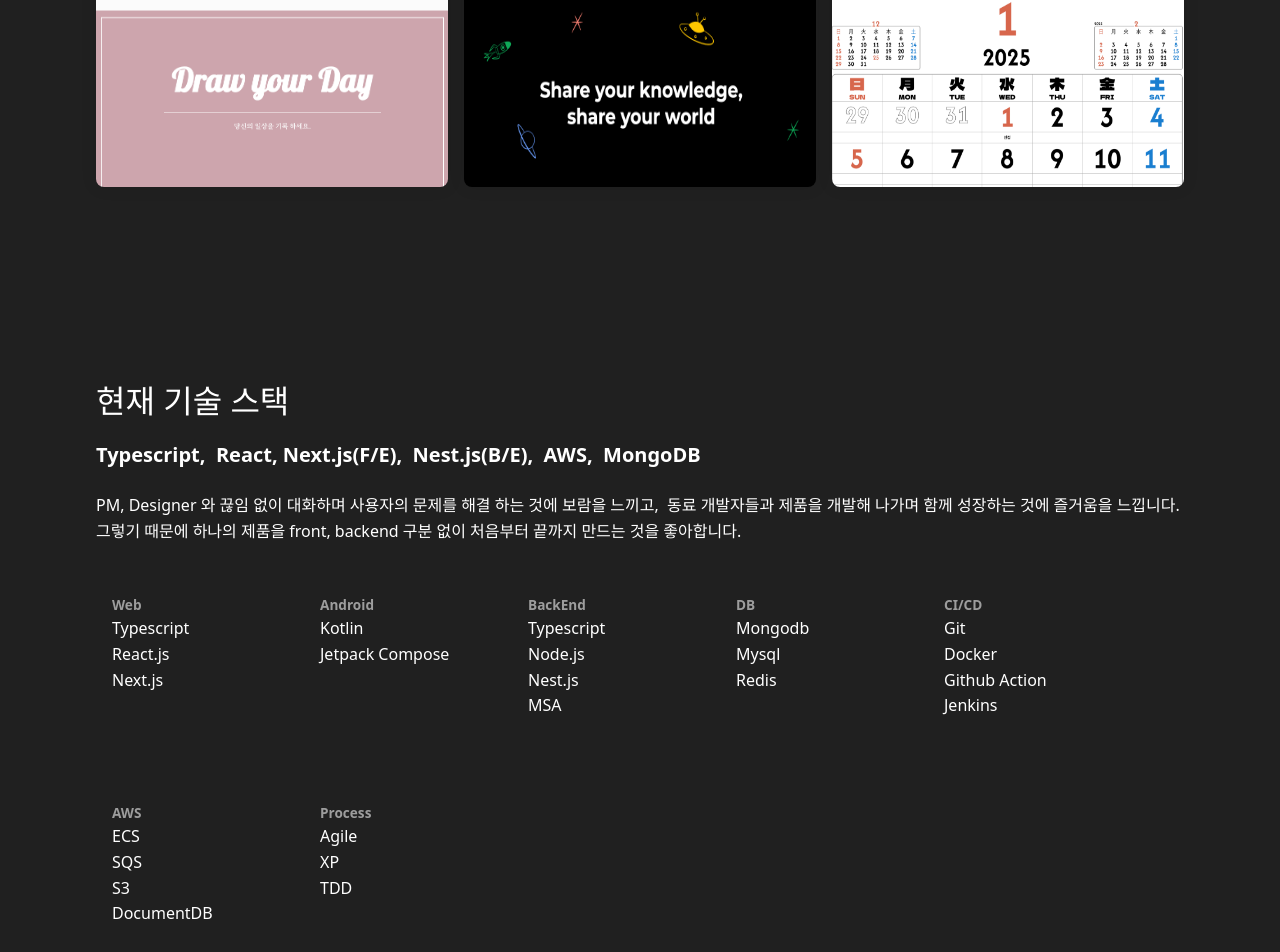
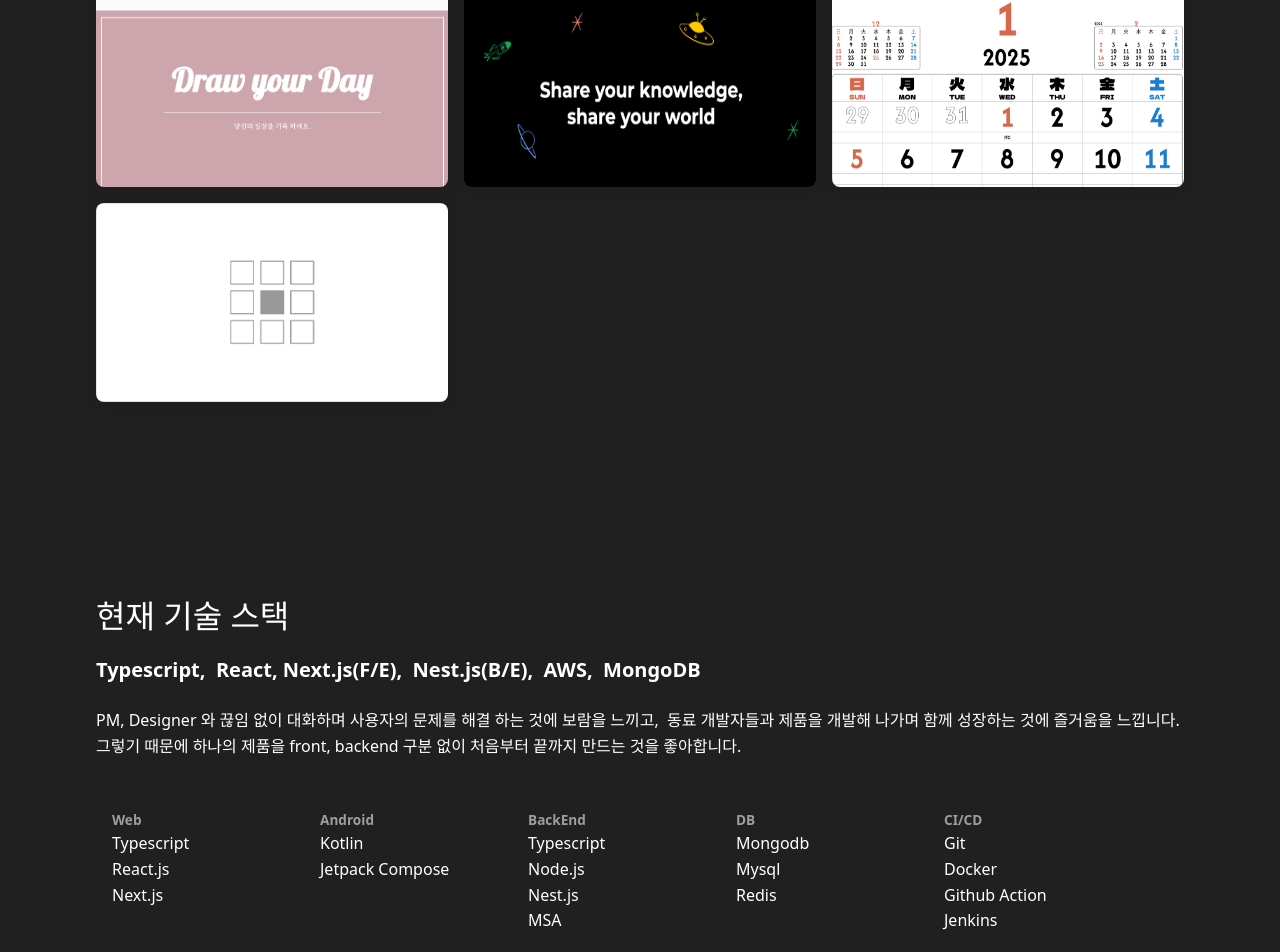
Before and after one commit to kihoonkim/kihoon_dev, a React (Vite) app: page / in a window 1280 px wide. Shown: the part 1511-2463 px from the top of the page. Built offline with nearby package versions, Linux system fonts and the light colour scheme; a web font is replaced by a local one.

Commit message:
add mandalart

```diff
--- a/src/components/contents/FeaturedProducts.tsx
+++ b/src/components/contents/FeaturedProducts.tsx
@@ -8,6 +8,7 @@ import WezGalleryImage from '../../assets/wez-gallery.png'
 import PaperlogImage from '../../assets/paperlog.png'
 import SlidingImage from '../../assets/slidevery.png'
 import OldCalendarImage from '../../assets/old-calendar.png'
+import MandalartImage from '../../assets/mandalart.png'
 import ProductCard, { ProductType } from '../products/ProductCard'
 import ContentTitle from '../common/ContentTitle'
 import { TABLET_L_MAX_WIDTH, TABLET_S_MAX_WIDTH } from '../../constants/breakpoints'
@@ -113,9 +114,18 @@ function FeaturedProducts() {
       name: '옛날달력',
       description: '옛날 달력',
       contribution: 'side project',
-      techStack: ' F/E: React, Typescript \n- AWS: ECS, S3, Cloudfront',
+      techStack: ' F/E: React, Typescript, css-module \n- AWS: ECS, S3, Cloudfront',
       link: ['https://calendar.kihoon.dev'],
       image: OldCalendarImage,
+    },
+    {
+      category: 'web',
+      name: '만다라트',
+      description: '목적을 달성하는 기법',
+      contribution: 'side project',
+      techStack: ' F/E: React, Typescript, Styled Component \n- AWS: ECS, S3, Cloudfront',
+      link: ['https://mandalart.kihoon.dev/hello-world'],
+      image: MandalartImage,
     },
     // {
     //   category: 'web',
```
Also changed, not shown: src/assets/mandalart.png (added).
